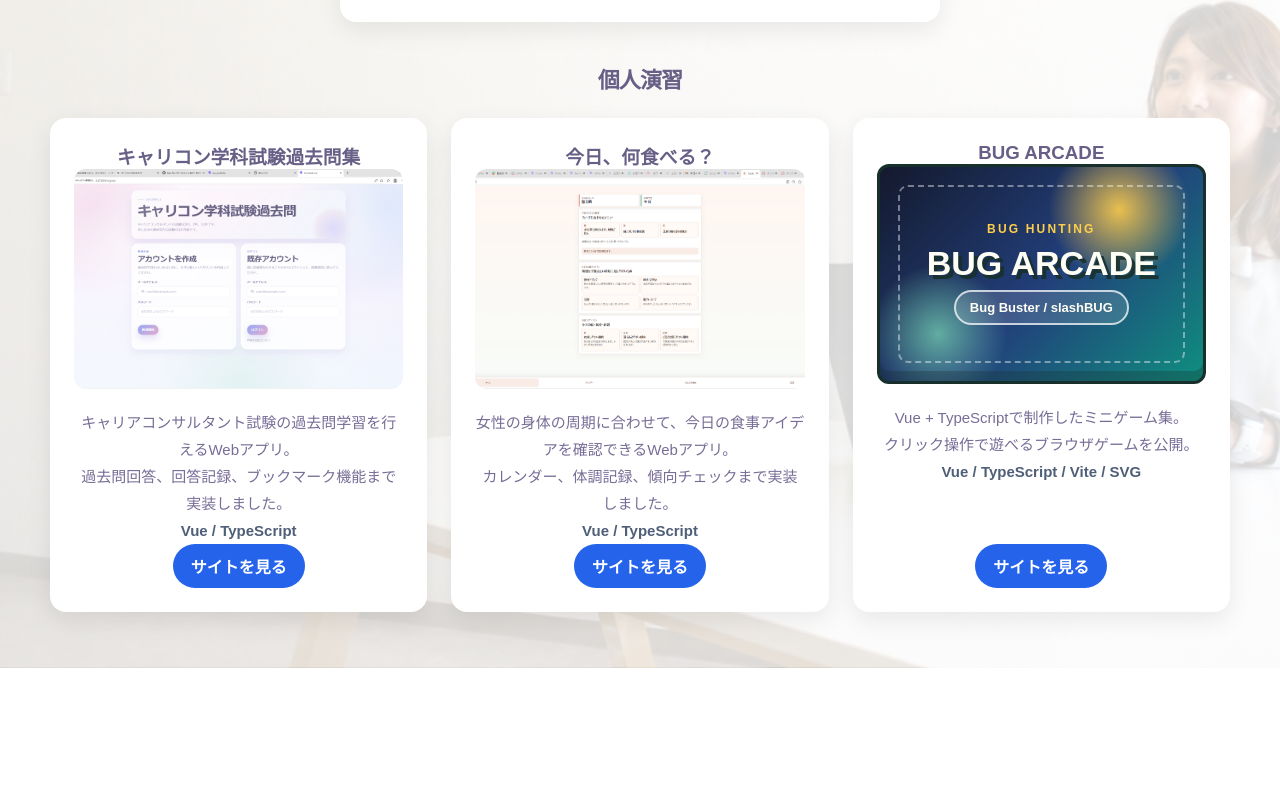
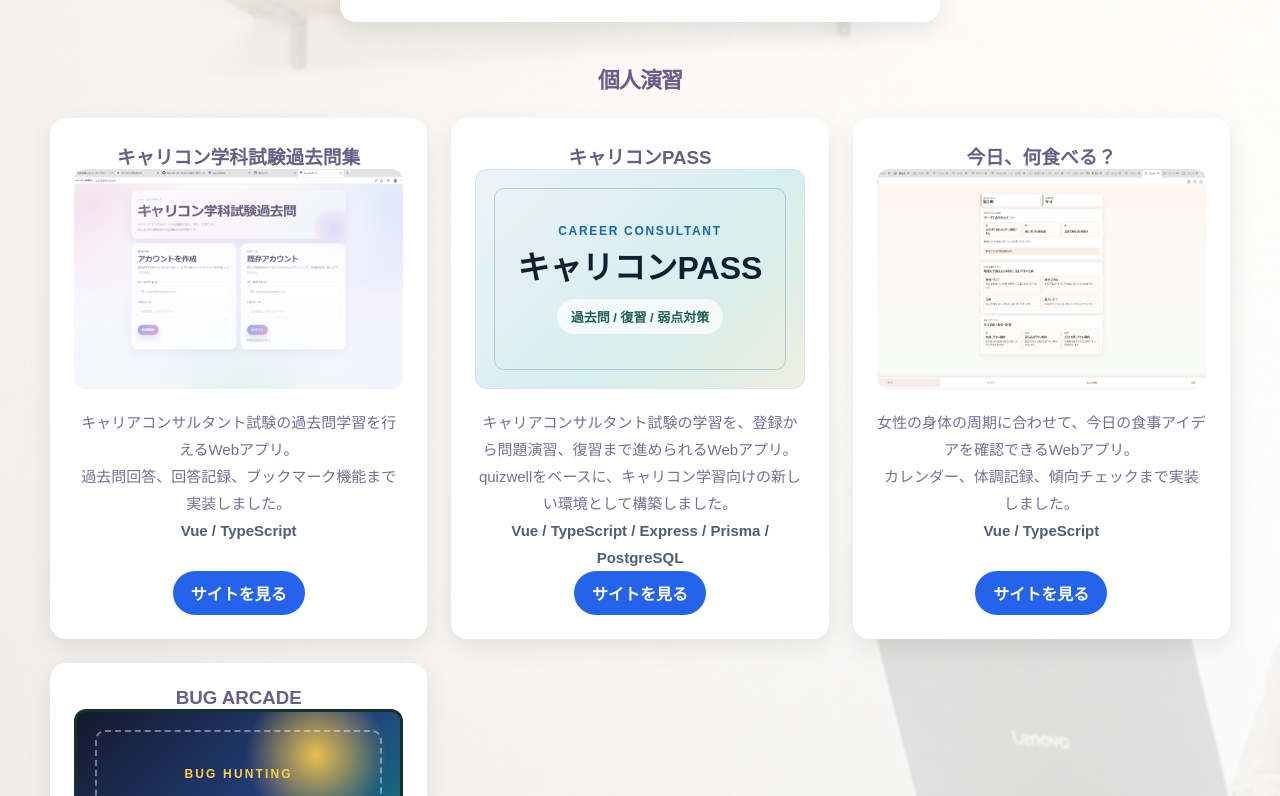
Before and after one commit to kbln217-byte/quizwell, a Vue app in the folder web/: page /portfolio in a window 1280 px wide. Shown: the part 644-1440 px from the top of the page. Before the commit the page ends 1312 px from the top, so only its background shows below. Built offline with nearby package versions, Linux system fonts and the light colour scheme.

Commit message:
Add Career Pass to portfolio

```diff
--- a/web/src/views/PortfolioView.vue
+++ b/web/src/views/PortfolioView.vue
@@ -30,6 +30,21 @@
 				</p>
 				<p class="tech-stack">Vue / TypeScript</p>
 				<a href="http://3.27.9.59/register" target="_blank" @click.stop>サイトを見る</a>
+			</div>
+
+			<div class="card career-pass-card" @click="openApp('http://127.0.0.1:5173/register')">
+				<h3>キャリコンPASS</h3>
+				<div class="career-pass-preview" aria-hidden="true">
+					<span class="career-pass-kicker">CAREER CONSULTANT</span>
+					<span class="career-pass-title">キャリコンPASS</span>
+					<span class="career-pass-screen">過去問 / 復習 / 弱点対策</span>
+				</div>
+				<p>
+					キャリアコンサルタント試験の学習を、登録から問題演習、復習まで進められるWebアプリ。<br />
+					quizwellをベースに、キャリコン学習向けの新しい環境として構築しました。
+				</p>
+				<p class="tech-stack">Vue / TypeScript / Express / Prisma / PostgreSQL</p>
+				<a href="http://127.0.0.1:5173/register" target="_blank" @click.stop>サイトを見る</a>
 			</div>
 
 			<div class="card" @click="openApp('/cycle-food-app/')">
@@ -140,7 +155,8 @@ h2 {
 }
 
 .card img,
-.bug-arcade-preview {
+.bug-arcade-preview,
+.career-pass-preview {
 	width: 100%;
 	height: 220px;
 	border-radius: 12px;
@@ -204,6 +220,56 @@ h2 {
 	font-weight: 800;
 }
 
+.career-pass-preview {
+	display: grid;
+	align-content: center;
+	justify-items: center;
+	gap: 12px;
+	position: relative;
+	overflow: hidden;
+	border: 1px solid #d8e2f2;
+	background:
+		linear-gradient(135deg, rgba(255, 255, 255, 0.92), rgba(238, 247, 255, 0.82)),
+		linear-gradient(135deg, #1768ac, #16a085 58%, #f2c94c);
+	color: #102033;
+}
+
+.career-pass-preview::before {
+	content: "";
+	position: absolute;
+	inset: 18px;
+	border: 1px solid rgba(23, 104, 172, 0.26);
+	border-radius: 10px;
+}
+
+.career-pass-kicker,
+.career-pass-title,
+.career-pass-screen {
+	position: relative;
+}
+
+.career-pass-kicker {
+	color: #1768ac;
+	font-size: 12px;
+	font-weight: 900;
+	letter-spacing: 0.14em;
+}
+
+.career-pass-title {
+	font-size: clamp(24px, 3vw, 32px);
+	font-weight: 900;
+	line-height: 1.15;
+}
+
+.career-pass-screen {
+	padding: 8px 14px;
+	border-radius: 999px;
+	background: rgba(255, 255, 255, 0.7);
+	color: #24605a;
+	font-size: 13px;
+	font-weight: 800;
+}
+
 .card p {
 	font-size: 15px;
 	line-height: 1.8;
```
